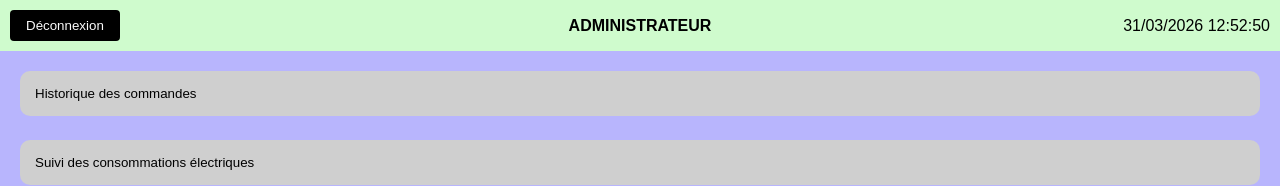
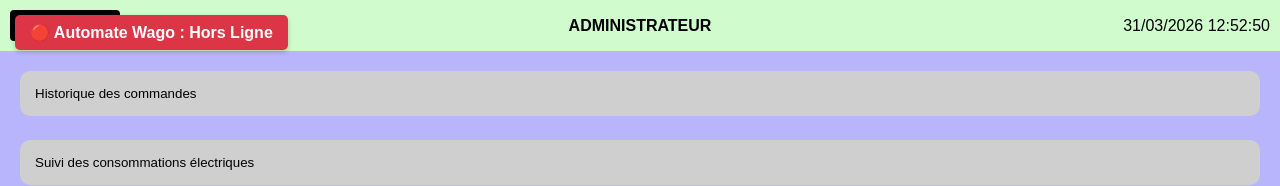
Before and after one commit to Diablohazard/PF3, a Flask app: template templates/dashboard_operateur.html in a window 1280 px wide. Shown: the top 186 px of the page. Run offline with Flask 3, Linux system fonts and the light colour scheme; the template is opened without the code that fills it, so the values that code supplies are empty; the visitor is signed in with stand-in values (Sample User, id 1).

Commit message:
ajout etat automate dans page

```diff
--- a/app/app.py
+++ b/app/app.py
@@ -618,6 +618,7 @@ def login():
 def dashboard_op():
     if not session.get("logged_in"):
         return redirect(url_for("login"))
+    automate_status = get_opcua_status_details()
     interventions = recuperer_interventions()
     return render_template(
         "dashboard_operateur.html",
@@ -625,6 +626,9 @@ def dashboard_op():
         role=session.get("role"),
         registered_users=fetch_registered_users(),
         available_roles=AVAILABLE_ROLES,
+        automate_ok=automate_status["ok"],
+        automate_error=automate_status["error"],
+        automate_error_code=automate_status["error_code"],
     )
 
 
--- a/templates/dashboard_operateur.html
+++ b/templates/dashboard_operateur.html
@@ -5,6 +5,44 @@
     <title>Dashboard</title>
     <link rel="stylesheet" href="{{ url_for('static', filename='style.css') }}">
     <style>
+        .automate-status {
+            position: absolute;
+            top: 15px;
+            left: 15px;
+            padding: 8px 15px;
+            border-radius: 5px;
+            font-family: Arial, sans-serif;
+            font-weight: bold;
+            color: white;
+            box-shadow: 0 2px 5px rgba(0, 0, 0, 0.2);
+            z-index: 1000;
+            max-width: 420px;
+        }
+
+        .automate-ok {
+            background-color: #28a745;
+        }
+
+        .automate-ko {
+            background-color: #dc3545;
+        }
+
+        .automate-error {
+            margin-top: 6px;
+            font-size: 0.85rem;
+            font-weight: normal;
+            line-height: 1.4;
+            white-space: normal;
+            word-break: break-word;
+        }
+
+        .automate-error-code {
+            margin-top: 4px;
+            font-size: 0.8rem;
+            font-weight: normal;
+            opacity: 0.95;
+        }
+
         .accordion {
             margin-bottom: 24px; /* espace entre chaque feuillet */
         }
@@ -43,6 +81,24 @@
         </style>
 </head>
 <body>
+
+{% set automate_status = automate_ok|default(false) %}
+{% set automate_error_message = automate_error|default('') %}
+{% set automate_error_code_value = automate_error_code|default('') %}
+
+<div class="automate-status {% if automate_status %}automate-ok{% else %}automate-ko{% endif %}">
+    {% if automate_status %}
+        🟢 Automate Wago : En Ligne
+    {% else %}
+        🔴 Automate Wago : Hors Ligne
+        {% if automate_error_message %}
+            <div class="automate-error">{{ automate_error_message }}</div>
+        {% endif %}
+        {% if automate_error_code_value %}
+            <div class="automate-error-code">Code erreur : {{ automate_error_code_value }}</div>
+        {% endif %}
+    {% endif %}
+</div>
 
 <header style="background: #cffbcd; color: rgb(0, 0, 0); display: flex; align-items: center; justify-content: space-between; padding: 10px;">
     <div style="flex: 1; text-align: left;">
```
